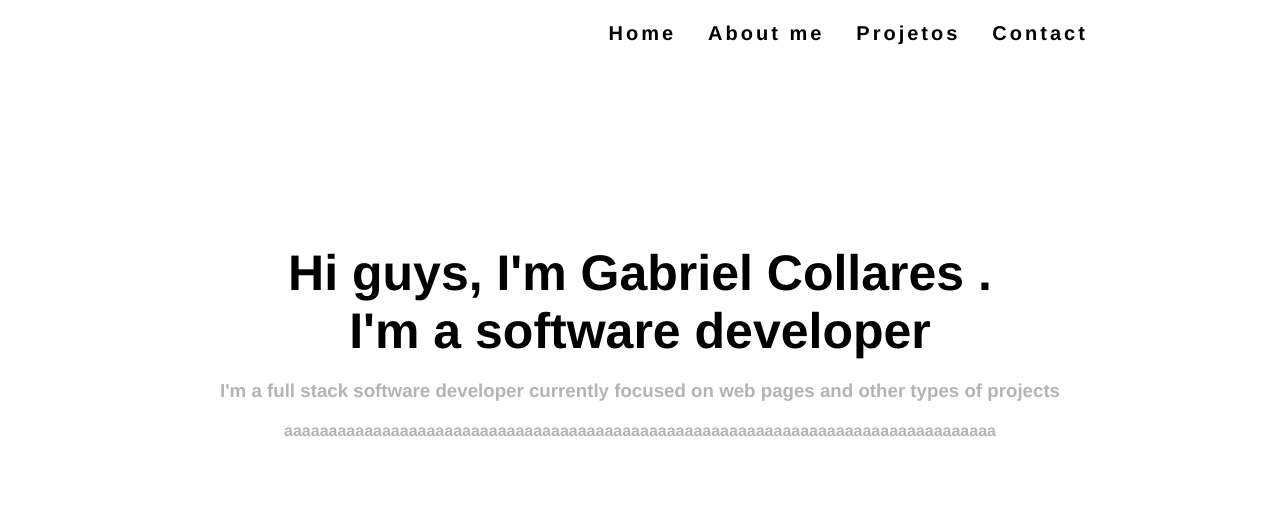
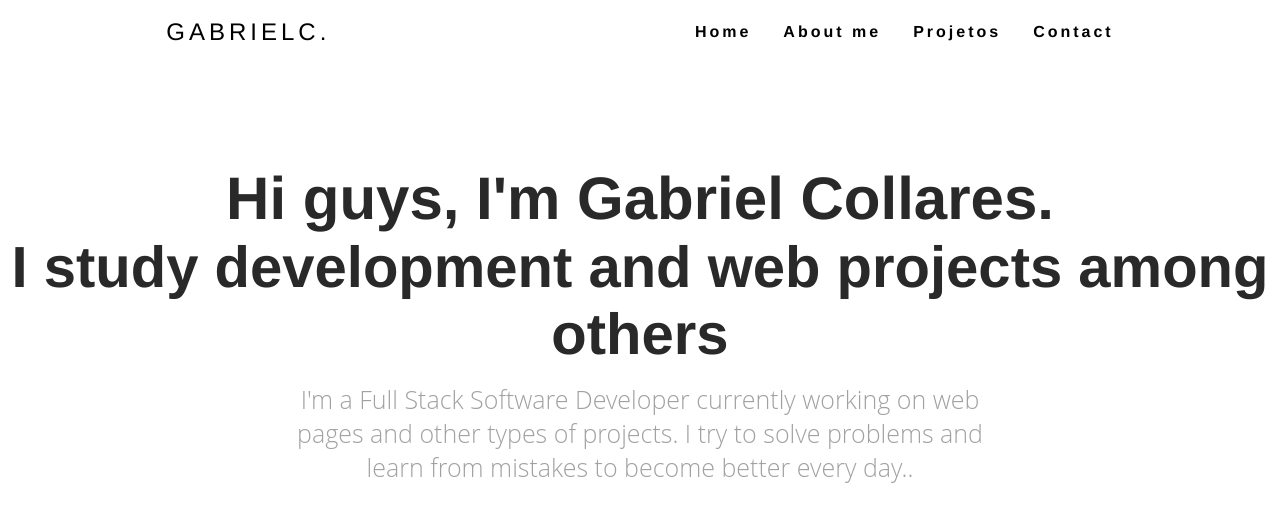
Before and after one commit to GabrielCollares/GabrielCollares.github.io, a plain HTML site: page Projeto Portifolio/index.html in a window 1280 px wide. Shown: the top 522 px of the page. Drawn offline with Linux system fonts and the light colour scheme.

Commit message:
- Completed initial presentation
- Menu is still under maintenance but is functional

```diff
--- a/Projeto Portifolio/index.html
+++ b/Projeto Portifolio/index.html
@@ -11,7 +11,7 @@
   <body>
     <header>
       <nav>
-        <a class="logo" href="/"></a>
+        <a class="logo" href="/">GabrielC.</a>
         <div class="mobile-menu">
           <div class="line1"></div>
           <div class="line2"></div>
@@ -26,12 +26,10 @@
       </nav>
     </header>
     <section>
-<h1>
-  <strong>Hi guys, I'm Gabriel Collares .</strong>
-</h1>
-   <h2>I'm a software developer</h2>
-   <h3>I'm a full stack software developer currently focused on web pages and other types of projects</h3>
-   <h4>aaaaaaaaaaaaaaaaaaaaaaaaaaaaaaaaaaaaaaaaaaaaaaaaaaaaaaaaaaaaaaaaaaaaaaaaaaaaaaaa</h4>
+<h1>Hi guys, I'm Gabriel Collares.</h1>
+<h2>I study development and web projects among others</h2>
+   <h3 class="sub-title">I'm a Full Stack Software Developer currently working on web pages and other types of projects. I try to solve problems and learn from mistakes to become better every day..
+   </h3>
     </section>
     <section>
 
--- a/Projeto Portifolio/style.css
+++ b/Projeto Portifolio/style.css
@@ -23,15 +23,15 @@ a:hover {
   font-size: 24px;
   text-transform: uppercase;
   letter-spacing: 4px;
+  font-family:'Franklin Gothic Medium', 'Arial Narrow', Arial, sans-serif;
 }
 
 nav {
   display: flex;
   justify-content: space-around;
   align-items: center;
-  font-family: system-ui, -apple-system, Helvetica, Arial, sans-serif;
-  font-size: 20px;
-  background-color: #ffffff;
+  font-family:'Franklin Gothic Medium', 'Arial Narrow', Arial, sans-serif;
+  background: #ffffff;
   height: 8vh;
 }
 
@@ -59,7 +59,7 @@ main {
 .mobile-menu div {
   width: 32px;
   height: 2px;
-  background: #ffffff;
+  background: #000000;
   margin: 8px;
   transition: 0.3s;
 }
@@ -74,7 +74,7 @@ main {
     right: 0;
     width: 50vw;
     height: 92vh;
-    background: #202020;
+    background:#fafafa;
     flex-direction: column;
     align-items: center;
     justify-content: space-around;
@@ -117,32 +117,36 @@ main {
   transform: rotate(45deg) translate(-5px, -7px);
 }
 
+
 h1 {
-  color: rgb(0, 0, 0);
+  color: #292929;
   font-family:'Franklin Gothic Medium', 'Arial Narrow', Arial, sans-serif;
   text-align: center;
+  font-size: 60px;
+  margin-top: 100px;
 
-  font-size: 50px;
-  margin-top: 180px;
 
 }
 
 h2 {
   text-align: center;
-  color: rgb(0, 0, 0);
-  font-size: 50px;
+  color: #292929;
+  font-size: 58px;
+  font-weight: 600;
   font-family: 'Franklin Gothic Medium', 'Arial Narrow', Arial, sans-serif;
 }
 
 h3 {
-  padding-top: 20px;
-  text-align: center;
-  color: #b4b4b4;
-  font-family: 'Franklin Gothic Medium', 'Arial Narrow', Arial, sans-serif;
+
+    font-weight: 300;
+    font-family: Open Sans,sans-serif;
+    font-size: 25px;
+    color: #a1a1a1;
+    width: 55%;
+    text-align: center;
+    padding-top: 15px;
 }
-h4 {
-  padding-top: 20px;
-  text-align: center;
-  color: #b4b4b4;
-  font-family: 'Franklin Gothic Medium', 'Arial Narrow', Arial, sans-serif;
+.sub-title {
+  margin-left: auto;
+  margin-right: auto;
 }
```
